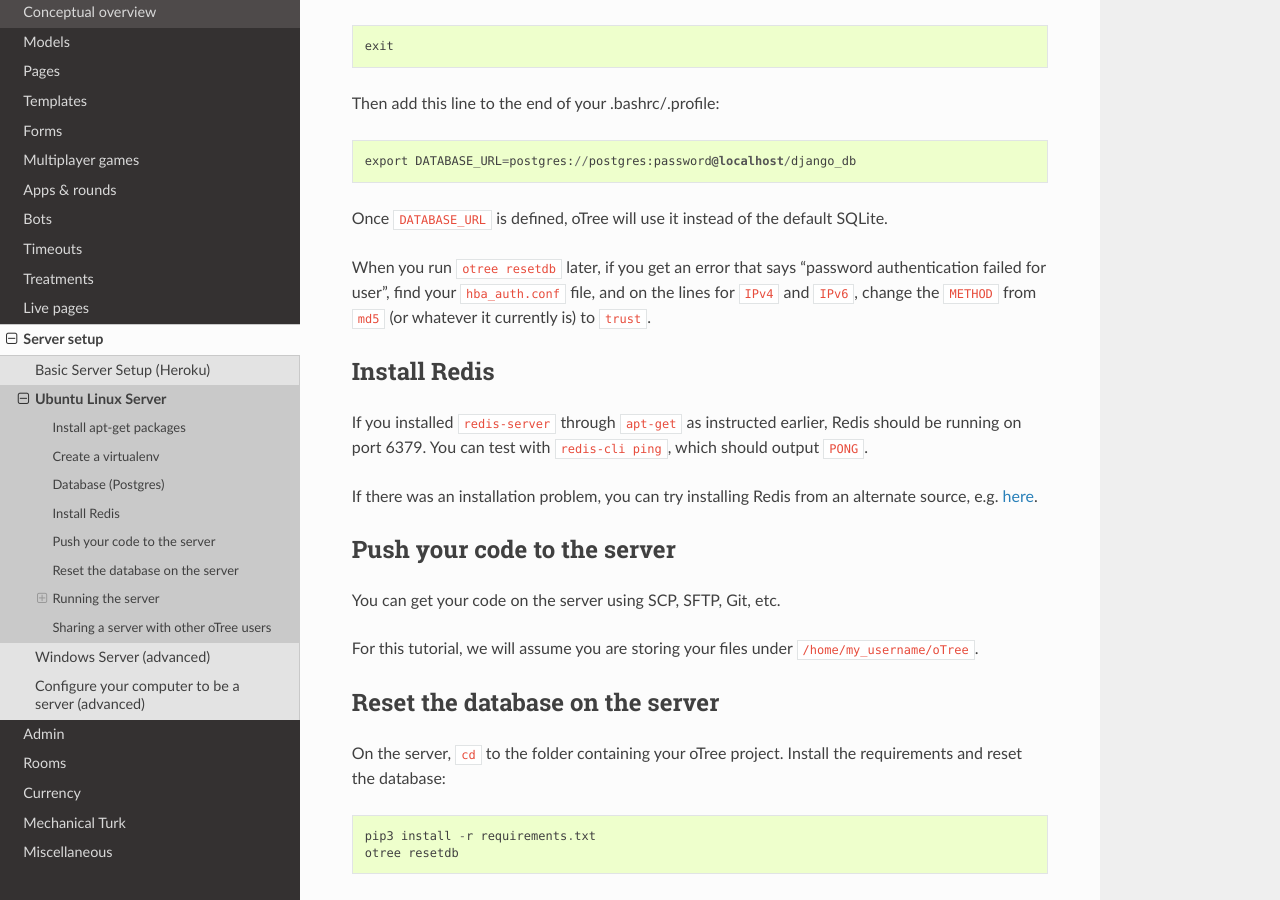
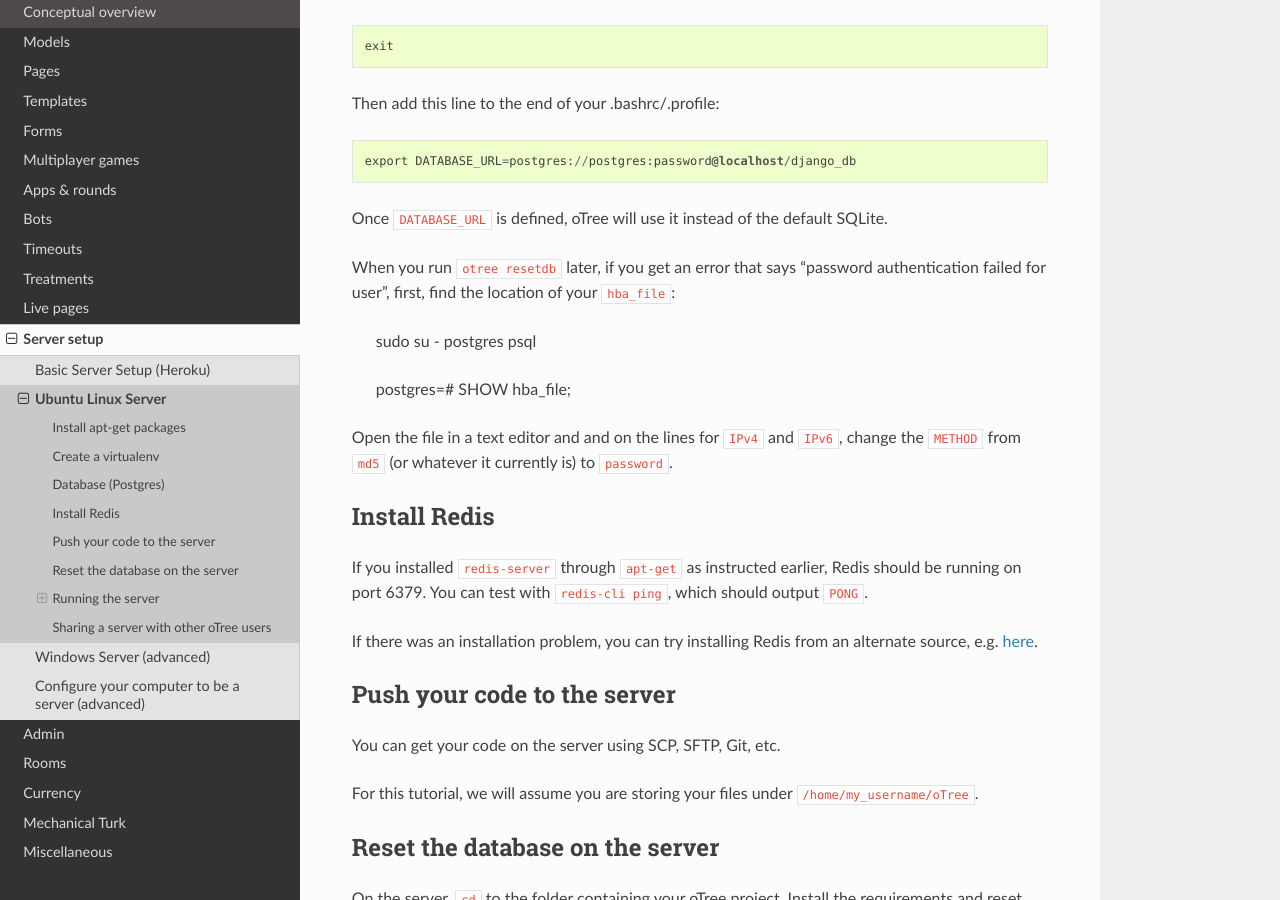
Before and after one commit to oTree-org/otree-docs, a Sphinx documentation site: the page built from source/server/ubuntu.rst, in a window 1280 px wide and 900 px high, scrolled down 1655 px. Built offline with Sphinx 7.4.7 and the Read the Docs theme 2.0.0, drawn with Linux system fonts in a browser that asks for light colours.

Commit message:
Do not set Postgres authentication to "trust"
Setting to `trust` allows everybody to login without password, which is not a good idea for a machine that's potentially accessible to multiple users. Since the passwords are stored in plaintext in the `.bashrc` anyway, `password` is the appropriate authentication method.

See [20.4. Trust Authentication](https://www.postgresql.org/docs/current/auth-trust.html) and [20.5. Password Authentication](https://www.postgresql.org/docs/current/auth-password.html) for details.

```diff
--- a/source/server/ubuntu.rst
+++ b/source/server/ubuntu.rst
@@ -79,8 +79,15 @@ Once ``DATABASE_URL`` is defined, oTree will use it instead of the default SQLit
 
 When you run ``otree resetdb`` later,
 if you get an error that says "password authentication failed for user",
-find your ``hba_auth.conf`` file, and on the lines for ``IPv4`` and ``IPv6``,
-change the ``METHOD`` from ``md5`` (or whatever it currently is) to ``trust``.
+first, find the location of your ``hba_file``:
+
+    sudo su - postgres
+    psql
+
+    postgres=# SHOW hba_file;
+
+Open the file in a text editor and and on the lines for ``IPv4`` and ``IPv6``,
+change the ``METHOD`` from ``md5`` (or whatever it currently is) to ``password``.
 
 Install Redis
 -------------
```
